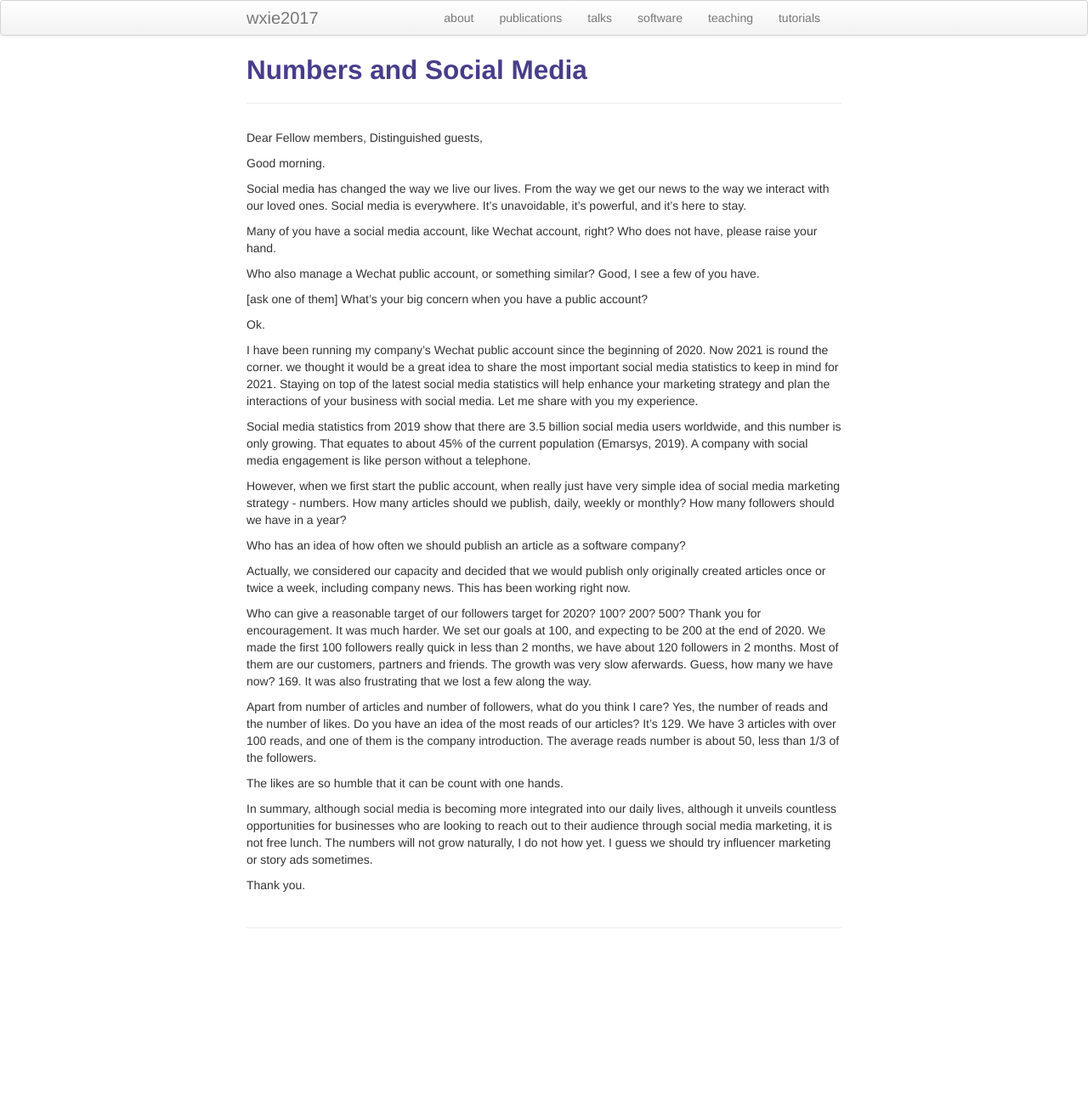
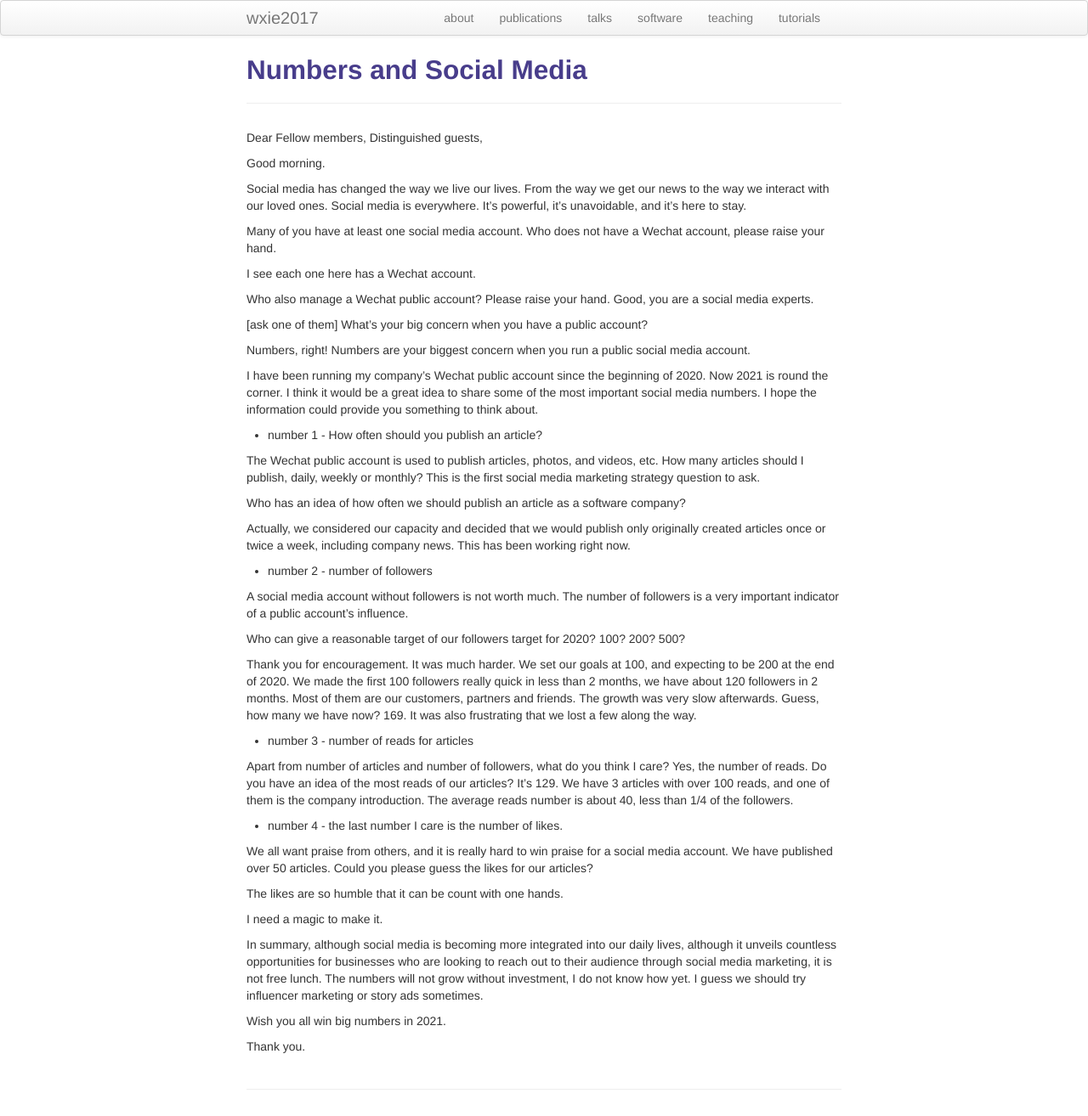
Before and after one commit to wxie2017/wxie2017.github.io, a Jekyll site: the page built from pages/speech/numbers_and_social_media.md, in a window 1280 px wide. Shown: the whole page at 85% size. Built offline with Jekyll 4.4.1, drawn with Linux system fonts in a browser that asks for light colours; before the commit the page ends 1124 px from its top, so only the background shows below that.

Commit message:
modified and corrected some

```diff
--- a/pages/speech/numbers_and_social_media.md
+++ b/pages/speech/numbers_and_social_media.md
@@ -12,34 +12,31 @@ Good morning.
 
 Social media has changed the way we live our lives. From the way we get our
 news to the way we interact with our loved ones. Social media is everywhere.
-It’s unavoidable, it’s powerful, and it’s here to stay.
+It's powerful, it's unavoidable, and it's here to stay.
 
-Many of you have a social media account, like Wechat account, right? Who does
-not have, please raise your hand.
+Many of you have at least one social media account. Who does not have a
+Wechat account, please raise your hand.
 
-Who also manage a Wechat public account, or something similar? Good, I see
-a few of you have.
+I see each one here has a Wechat account.
+
+Who also manage a Wechat public account? Please raise your hand. Good, you
+are a social media experts.
 
 [ask one of them] What's your big concern when you have a public account?
 
-Ok.
+Numbers, right! Numbers are your biggest concern when you run a public
+social media account.
 
 I have been running my company's Wechat public account since the beginning
-of 2020. Now 2021 is round the corner. we thought it would be a great idea
-to share the most important social media statistics to keep in mind for 2021.
-Staying on top of the latest social media statistics will help enhance your
-marketing strategy and plan the interactions of your business with social
-media. Let me share with you my experience.
+of 2020. Now 2021 is round the corner. I think it would be a great idea
+to share some of the most important social media numbers. I hope the
+information could provide you something to think about.
 
-Social media statistics from 2019 show that there are 3.5 billion social
-media users worldwide, and this number is only growing. That equates to
-about 45% of the current population (Emarsys, 2019). A company with social
-media engagement is like person without a telephone.
+* number 1 - How often should you publish an article?
 
-However, when we first start the public account, when really just have very
-simple idea of social media marketing strategy - numbers. How many articles
-should we publish, daily, weekly or monthly? How many followers should we
-have in a year?
+The Wechat public account is used to publish articles, photos, and videos, etc.
+How many articles should I publish, daily, weekly or monthly? This is the
+first social media marketing strategy question to ask.
 
 Who has an idea of how often we should publish an article as a software
 company?
@@ -48,27 +45,45 @@ Actually, we considered our capacity and decided that we would publish only
 originally created articles once or twice a week, including company news.
 This has been working right now.
 
+* number 2 - number of followers
+
+A social media account without followers is not worth much. The number of
+followers is a very important indicator of a public account's influence.
+
 Who can give a reasonable target of our followers target for 2020?
 100? 200? 500?
+
 Thank you for encouragement. It was much harder. We set our goals at 100,
 and expecting to be 200 at the end of 2020. We made the first 100 followers
 really quick in less than 2 months, we have about 120 followers in 2 months.
 Most of them are our customers, partners and friends. The growth was very
-slow aferwards. Guess, how many we have now? 169. It was also frustrating
+slow afterwards. Guess, how many we have now? 169. It was also frustrating
 that we lost a few along the way.
 
+* number 3 - number of reads for articles
+
 Apart from number of articles and number of followers, what do you think I
-care? Yes, the number of reads and the number of likes. Do you have an idea
-of the most reads of our articles? It's 129. We have 3 articles with over
-100 reads, and one of them is the company introduction. The average reads
-number is about 50, less than 1/3 of the followers.
+care? Yes, the number of reads. Do you have an idea of the most reads of our
+articles? It's 129. We have 3 articles with over 100 reads, and one of them
+is the company introduction. The average reads number is about 40, less than
+1/4 of the followers.
+
+* number 4 - the last number I care is the number of likes.
+
+We all want praise from others, and it is really hard to win praise for a
+social media account. We have published over 50 articles. Could you please
+guess the likes for our articles?
 
 The likes are so humble that it can be count with one hands.
+
+I need a magic to make it.
 
 In summary, although social media is becoming more integrated into our daily
 lives, although it unveils countless opportunities for businesses who are
 looking to reach out to their audience through social media marketing, it
-is not free lunch. The numbers will not grow naturally, I do not how yet.
-I guess we should try influencer marketing or story ads sometimes.
+is not free lunch. The numbers will not grow without investment, I do not
+know how yet. I guess we should try influencer marketing or story ads sometimes.
+
+Wish you all win big numbers in 2021.
 
 Thank you.
```
